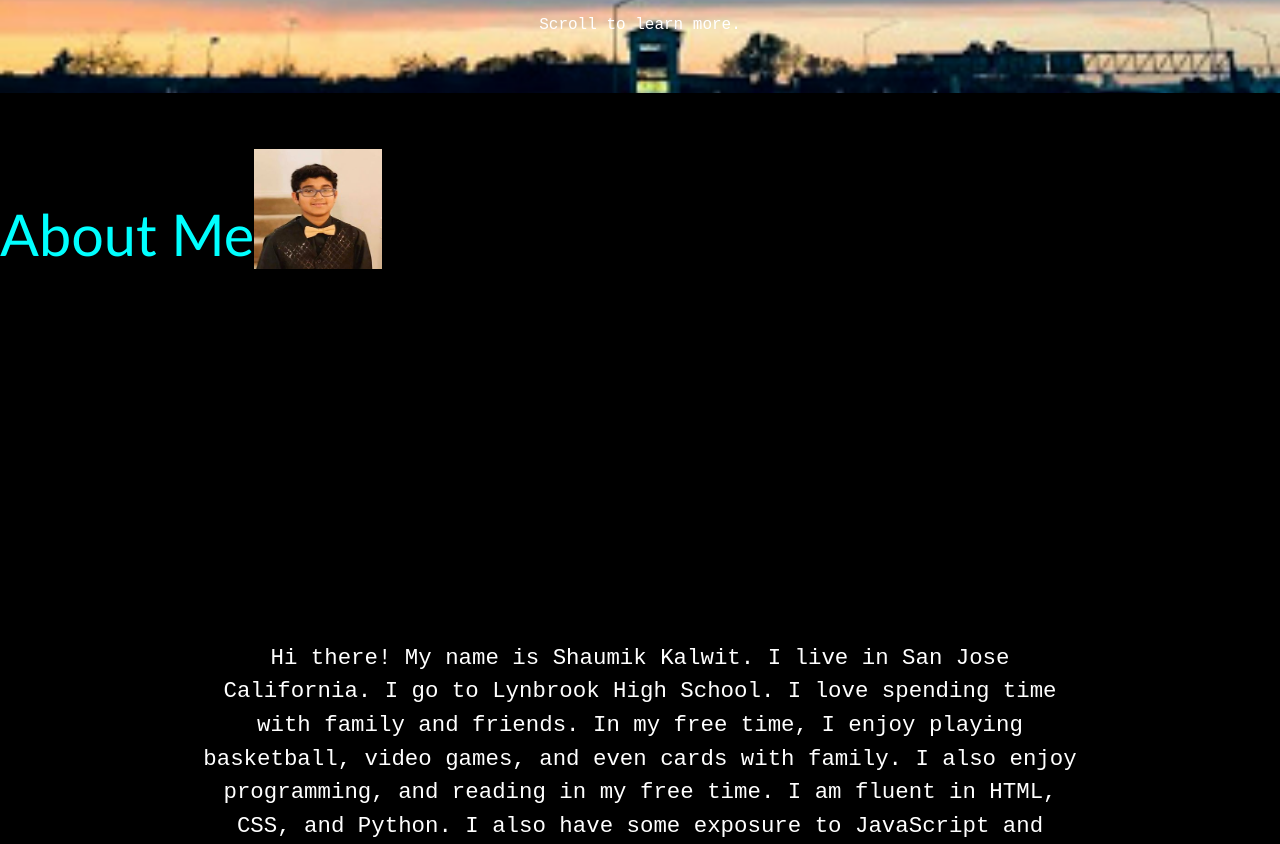
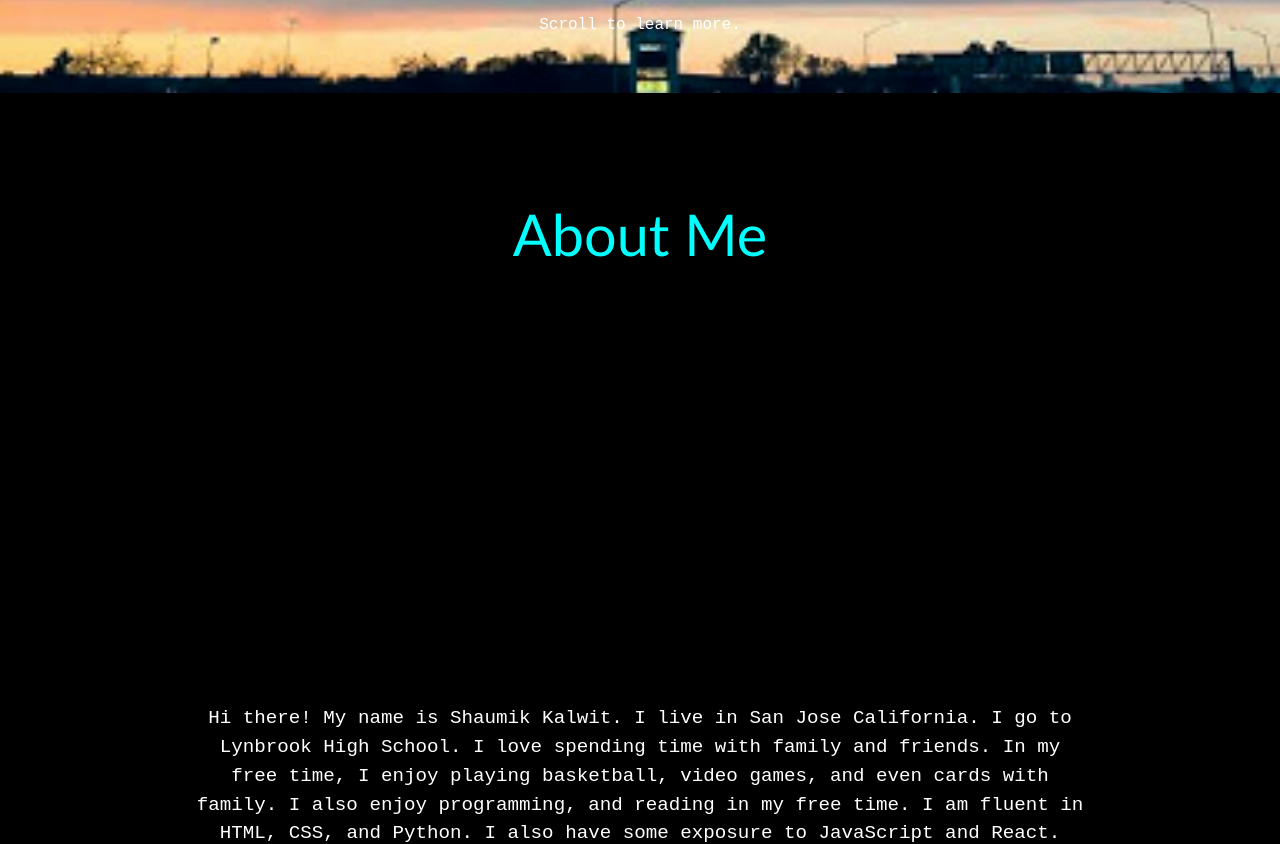
Before and after one commit to shaumikkalwit/shaumikkalwit.github.io, a React (Create React App) app in the folder frontend/: page / in a window 1280 px wide. Shown: the part 747-1591 px from the top of the page. Built offline with nearby package versions, Linux system fonts and the light colour scheme; no server answers.

Commit message:
removed about flexbox

```diff
--- a/frontend/src/App.js
+++ b/frontend/src/App.js
@@ -10,7 +10,6 @@ import AboutTitle from './components/AboutTitle';
 import AboutText from './components/AboutText';
 import AboutPicture from './components/AboutPicture';
 import AboutMePicture from './images/AboutMePicture.jpg';
-import AboutFlexbox from './components/AboutFlexbox';
 import Title from './components/Title';
 import ImgLinks from './components/ImgLinks';
 import Facebook from './images/facebook (1).png';
@@ -64,11 +63,9 @@ class App extends React.Component {
 
        <div id="AboutUs"></div>
        <Section>
-        <AboutFlexbox>
-          <AboutTitle>About Me</AboutTitle>
 
-          <AboutPicture src={AboutMePicture}/>
-        </AboutFlexbox>
+        <AboutTitle>About Me</AboutTitle>
+
         <AboutText>Hi there! My name is Shaumik Kalwit. I live in San Jose California.
         I go to Lynbrook High School. I love spending time with family and friends. In my
         free time, I enjoy playing basketball, video games, and even cards with family. I
--- a/frontend/src/components/AboutFlexbox.js
+++ /dev/null
@@ -1,21 +0,0 @@
-import React from 'react';
-import styled from 'styled-components';
-
-const Container = styled.div`
-
-	width: 100vw;
-	display: flex;
-
-`;
-
-class AboutFlexbox extends React.Component {
-	render() {
-		return (
-			<Container>
-				{this.props.children}
-			</Container>
-		);
-	}
-}
-
-export default AboutFlexbox;
--- a/frontend/src/components/AboutPicture.js
+++ b/frontend/src/components/AboutPicture.js
@@ -5,12 +5,12 @@ const AboutPicture = styled.img`
 
 	@media (min-width: 992px) {
 
-		width: 10vw;
-  		height: 15vh;
+		width: 40vw;
+  		height: auto;
 	}
 
   	width: 80vw;
-  	height: 40vh;
+  	height: auto;
 
 
 `;
--- a/frontend/src/components/AboutText.js
+++ b/frontend/src/components/AboutText.js
@@ -4,7 +4,7 @@ import styled from 'styled-components';
 const AboutText = styled.p`
 	@media (min-width: 992px) {
 
-		font-size: 1.75vw;
+		font-size: 1.5vw;
 
 		padding-left: 15vw;
   		padding-right: 15vw;
```
Also changed, not shown: frontend/src/images/AboutMePicture.jpg.
